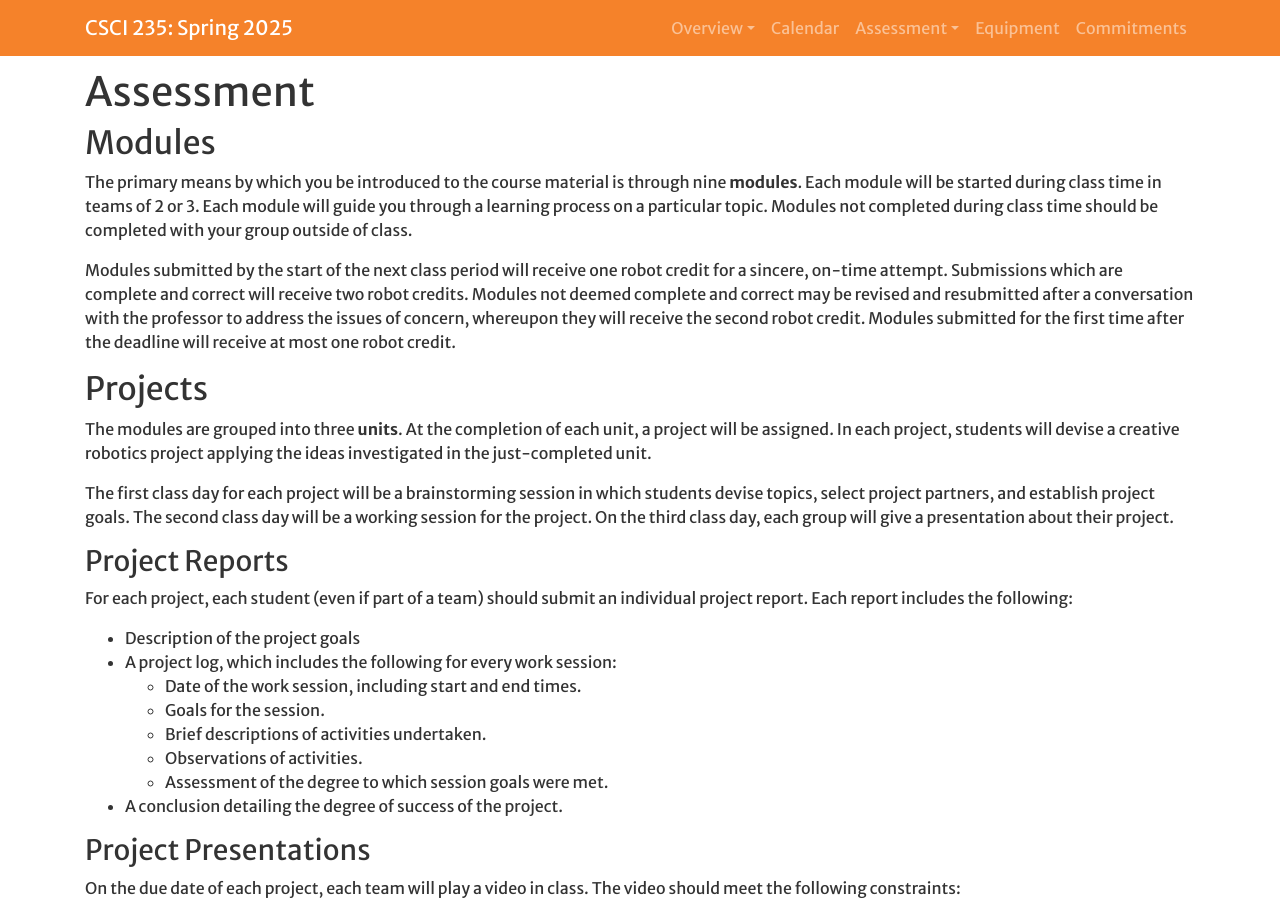
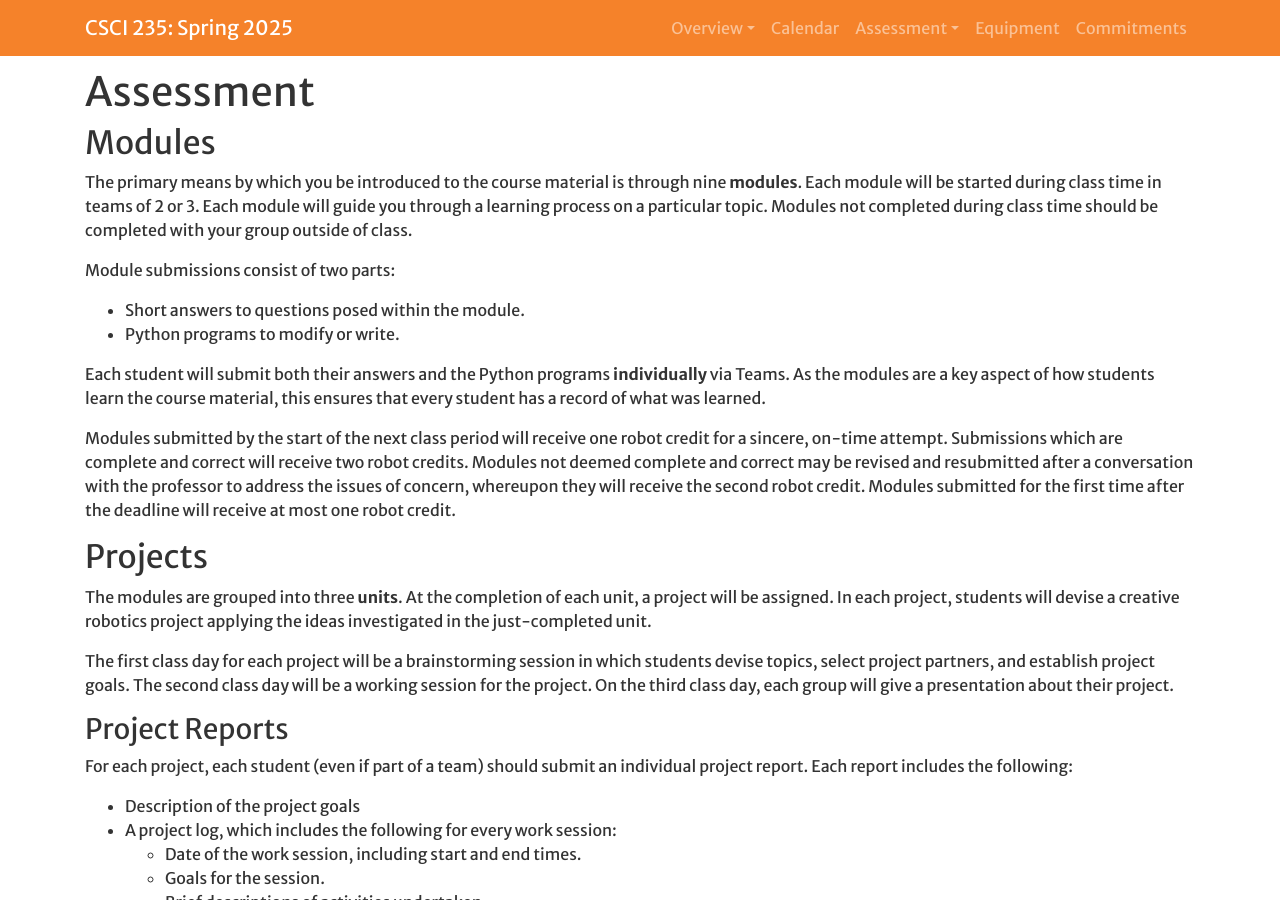
Before and after one commit to Hendrix-CS/csci235, a Jekyll site: the page built from index.md, in a window 1280 px wide and 900 px high, scrolled down 2911 px. Built offline with Jekyll 4.4.1, drawn with Linux system fonts in a browser that asks for light colours; a script that is not in the unit is left out; our own code applies the rules of GitHub Pages for plain Markdown files.

Commit message:
Clarified module submission

```diff
--- a/index.md
+++ b/index.md
@@ -89,6 +89,14 @@ The primary means by which you be introduced to the course material is through n
 **modules**. Each module will be started during class time in teams of 2 or 3. Each module
 will guide you through a learning process on a particular topic. Modules not completed during
 class time should be completed with your group outside of class.
+
+Module submissions consist of two parts:
+* Short answers to questions posed within the module.
+* Python programs to modify or write.
+
+Each student will submit both their answers and the Python programs **individually** via Teams.
+As the modules are a key aspect of how students learn the course material, this ensures that
+every student has a record of what was learned.
 
 Modules submitted by the start of the next class period will receive one robot credit for a
 sincere, on-time attempt. Submissions which are complete and correct will receive two
```
